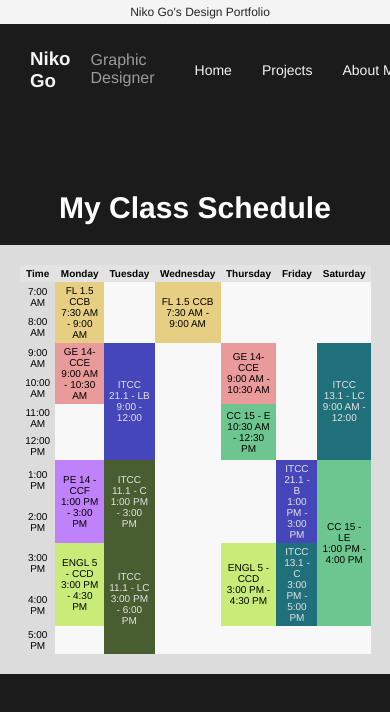
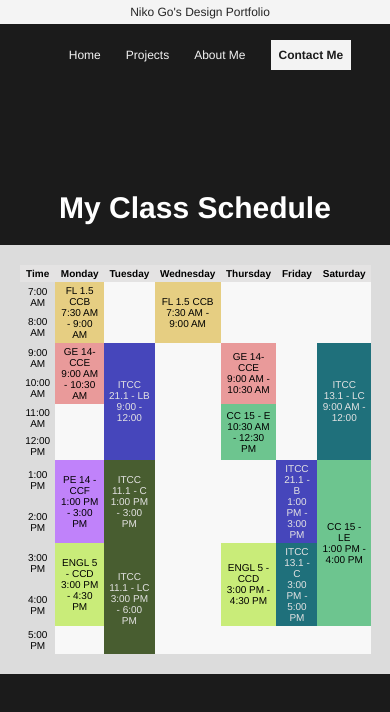
Before and after one commit to neeCo18/neeCo18, a plain HTML site: page schedindex.html in a window 390 px wide. Drawn offline with Linux system fonts and the light colour scheme.

```diff
--- a/style.css
+++ b/style.css
@@ -174,4 +174,42 @@
         padding: 3px 5px;
         font-size: 10px;
     }
+
+        .name {
+        display: none;
+        padding: 0;
+        font-size: 20px;
+        flex-wrap: nowrap;
+    }
+
+    .designer {
+        display: none;
+    }
+
+     .navbar {
+        top: 0;
+        width: 100%;
+        flex-direction: column;
+        padding: 0;
+    }
+
+    .nav-row {
+        display: flex;
+        justify-content: center;
+        align-items: center;
+        padding: 0 15px;
+        width: 100%;
+    }
+
+    .navoptions {
+        padding: 0;
+        gap: 25px;
+        flex-wrap: nowrap;
+        flex-direction: row;
+        justify-content: space-between;
+    }
+
+    .navbar ul li {
+        font-size: 12px;
+    }
 }
```
